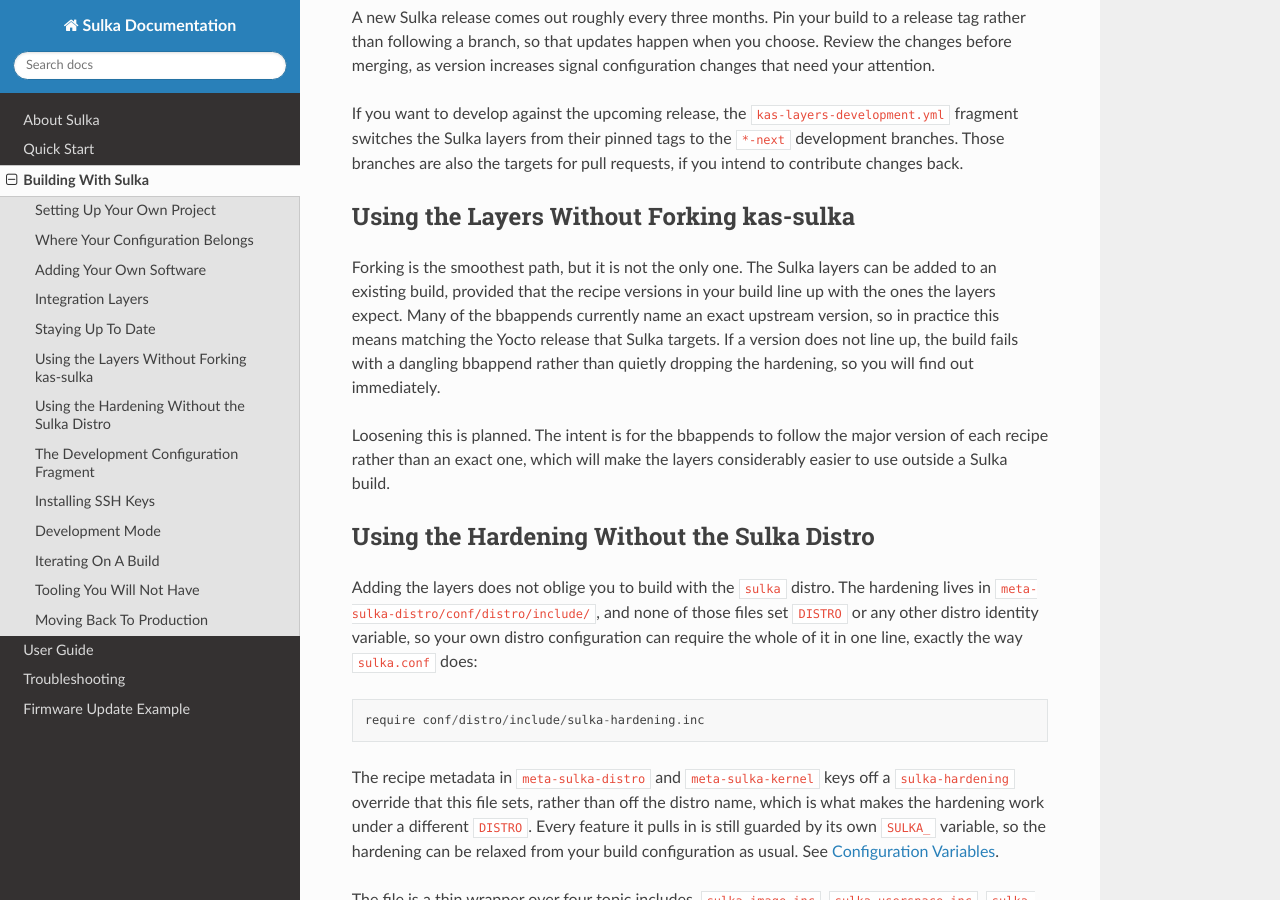
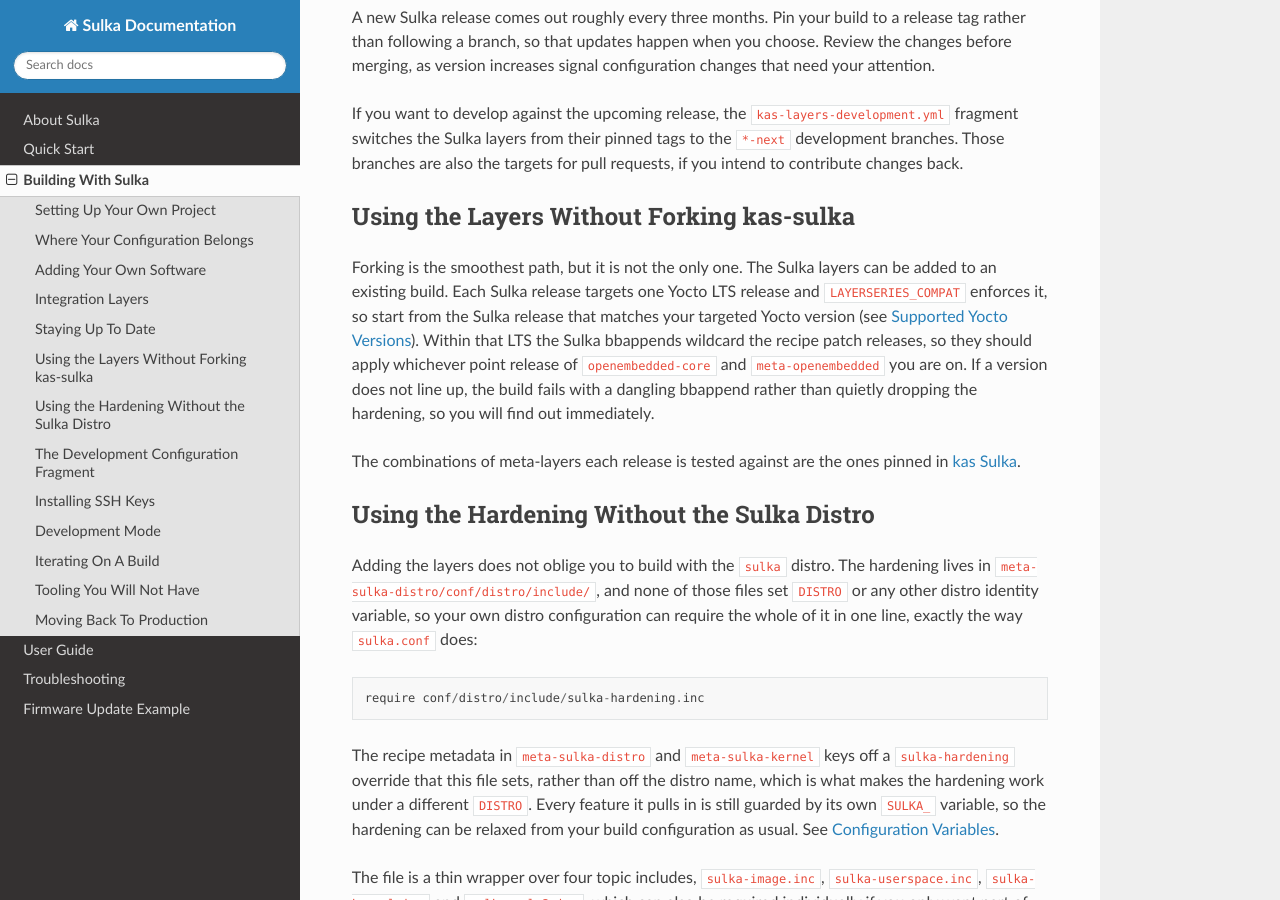
Before and after one commit to AltidSec/sulka-docs, a Sphinx documentation site: the page built from source/building-with-sulka.rst, in a window 1280 px wide and 900 px high, scrolled down 3013 px. Built offline with Sphinx 7.4.7 and the Read the Docs theme 3.1.0, drawn with Linux system fonts in a browser that asks for light colours.

Commit message:
Document loosened bbappends
The meta-layers have now loosened the versions they append to. The patch
version number is now wildcarded, which should allow integrating the
meta-layers with a wider variety of systems. Document this change.

```diff
--- a/source/building-with-sulka.rst
+++ b/source/building-with-sulka.rst
@@ -116,11 +116,12 @@
 ******************************************
 
 Forking is the smoothest path, but it is not the only one.
-The Sulka layers can be added to an existing build, provided that the recipe versions in your build line up with the ones the layers expect.
-Many of the bbappends currently name an exact upstream version, so in practice this means matching the Yocto release that Sulka targets.
+The Sulka layers can be added to an existing build.
+Each Sulka release targets one Yocto LTS release and ``LAYERSERIES_COMPAT`` enforces it, so start from the Sulka release that matches your targeted Yocto version (see :ref:`Supported Yocto Versions`).
+Within that LTS the Sulka bbappends wildcard the recipe patch releases, so they should apply whichever point release of ``openembedded-core`` and ``meta-openembedded`` you are on.
 If a version does not line up, the build fails with a dangling bbappend rather than quietly dropping the hardening, so you will find out immediately.
 
-Loosening this is planned. The intent is for the bbappends to follow the major version of each recipe rather than an exact one, which will make the layers considerably easier to use outside a Sulka build.
+The combinations of meta-layers each release is tested against are the ones pinned in `kas Sulka <https://codeberg.org/AltidSec/kas-sulka>`_.
 
 Using the Hardening Without the Sulka Distro
 ********************************************
--- a/source/troubleshooting.rst
+++ b/source/troubleshooting.rst
@@ -224,6 +224,6 @@
 A few build failures are Sulka-specific rather than ordinary Yocto problems:
 
 * **Missing module signing keys.** Module signing is enabled by default and the build fails without keys. See :ref:`Module Signing`.
-* **A dangling bbappend.** Many Sulka bbappends name an exact upstream recipe version, so a mismatched version fails the build rather than silently dropping the hardening. Match the Yocto release that Sulka targets.
+* **A dangling bbappend.** Sulka bbappends wildcard the patch release of the recipe version they target, so a version outside that range fails the build rather than silently dropping the hardening. Match the Yocto release that Sulka targets.
 * **The fstab hardening did not apply.** If you ship your own ``fstab``, the hardening may not match it, and the build fails rather than leaving the mounts unhardened. Set ``SULKA_HARDEN_MOUNTS`` to ``0`` and harden your own ``fstab`` instead. See ``meta-sulka-distro`` for guidance.
 * **Many kernel configuration warnings.** Disabling kernel modules converts many options from modules to built-ins, which Yocto reports as a mismatch between the requested and resulting configuration. See :ref:`Disabling Kernel Modules`.
```
